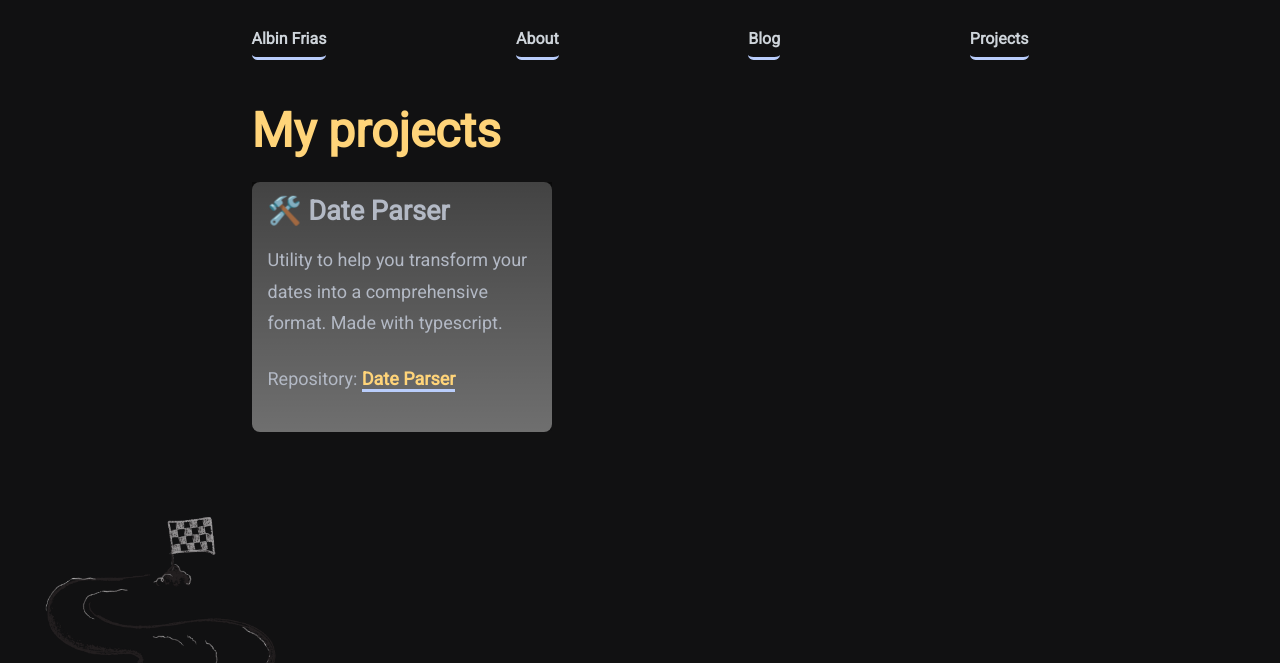
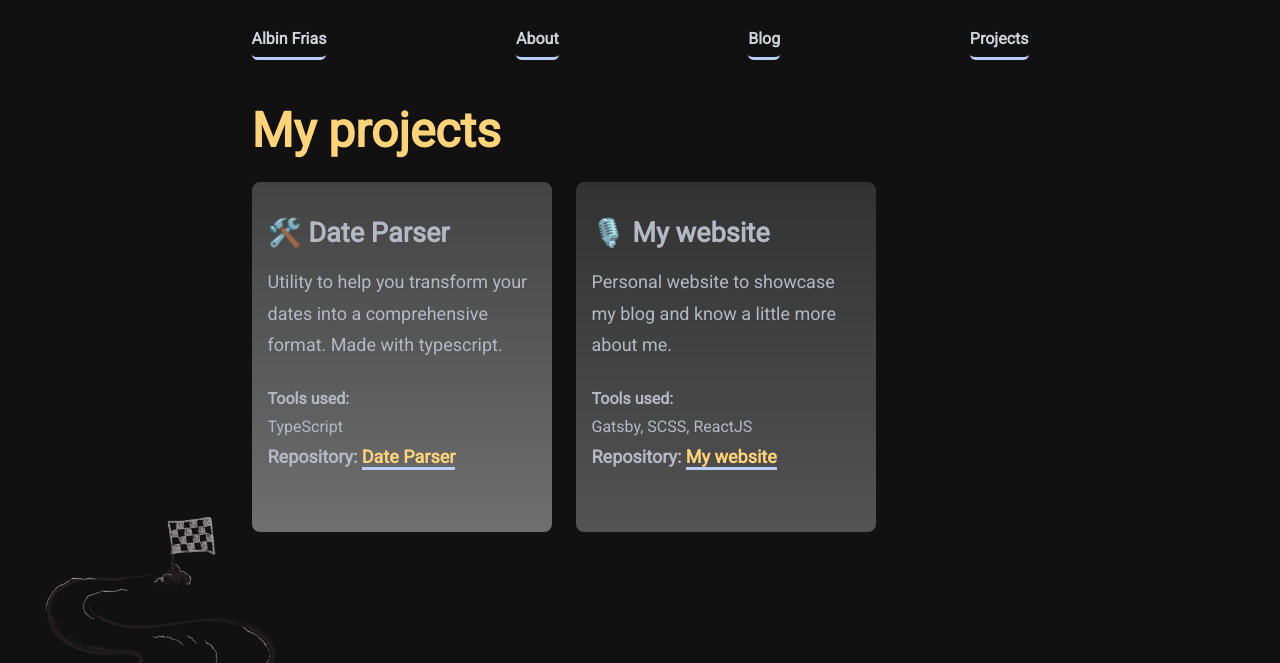
Before and after one commit to PseudoMera/my-website, a Gatsby site: page /projects in a window 1280 px wide. Shown: the top 663 px of the page. Built offline with nearby package versions, Linux system fonts and the light colour scheme; Gatsby itself is replaced by a stand-in of ours; a web font is replaced by a local one.

Commit message:
Finished projects section

```diff
--- a/src/components/projectCard/projectCard.js
+++ b/src/components/projectCard/projectCard.js
@@ -4,14 +4,19 @@ import ExternalLink from "../externalLink/externalLink";
 
 import * as styles from "./projectCard.module.scss";
 
-const ProjectCard = ({ icon, title, description, repoUrl, type }) => {
+const ProjectCard = ({ icon, title, description, repoUrl, type, tools }) => {
   return (
     <div className={`${styles.container} ${styles[type]}`}>
       <div className={styles.wrapper}>
-        <h3>{icon}{' '}{title}</h3>
+        <h3>
+          {icon} {title}
+        </h3>
         <p>{description}</p>
+        <b>Tools used: </b>
+        {tools}
         <p>
-          Repository: <ExternalLink href={repoUrl}>{title}</ExternalLink>
+          <b>Repository: </b>
+          <ExternalLink href={repoUrl}>{title}</ExternalLink>
         </p>
       </div>
     </div>
--- a/src/components/projectCard/projectCard.module.scss
+++ b/src/components/projectCard/projectCard.module.scss
@@ -8,7 +8,7 @@
 
 .container {
   width: 95%;
-  height: 250px;
+  height: 300px;
   border-radius: 8px;
   display: inline-block;
   margin: 0 1.5rem 1.5rem 0;
@@ -27,7 +27,7 @@
 @media screen and (min-width: 800px) {
   .container {
     width: 300px;
-    height: 250px;
+    height: 350px;
     border-radius: 8px;
 
     & .gold {
--- a/src/data/projects.js
+++ b/src/data/projects.js
@@ -1,9 +1,20 @@
-export default [
+const projects = [
   {
     icon: "\u{1F6E0}\uFE0F",
     title: "Date Parser",
     description:
       "Utility to help you transform your dates into a comprehensive format. Made with typescript.",
     repositoryUrl: "https://github.com/PseudoMera/date-parser",
+    tools: "TypeScript",
+  },
+  {
+    icon: "\u{1F399}\uFE0F",
+    title: "My website",
+    description:
+      "Personal website to showcase my blog and know a little more about me.",
+    repositoryUrl: "https://github.com/PseudoMera/my-website",
+    tools: "Gatsby, SCSS, ReactJS",
   },
 ];
+
+export default projects;
--- a/src/pages/projects.js
+++ b/src/pages/projects.js
@@ -32,6 +32,7 @@ const ProjectsPage = () => {
             repoUrl={project.repositoryUrl}
             type={idx % 2 === 0 ? "light" : "dark"}
             icon={project.icon}
+            tools={project.tools}
           />
         ))}
       </main>
```
